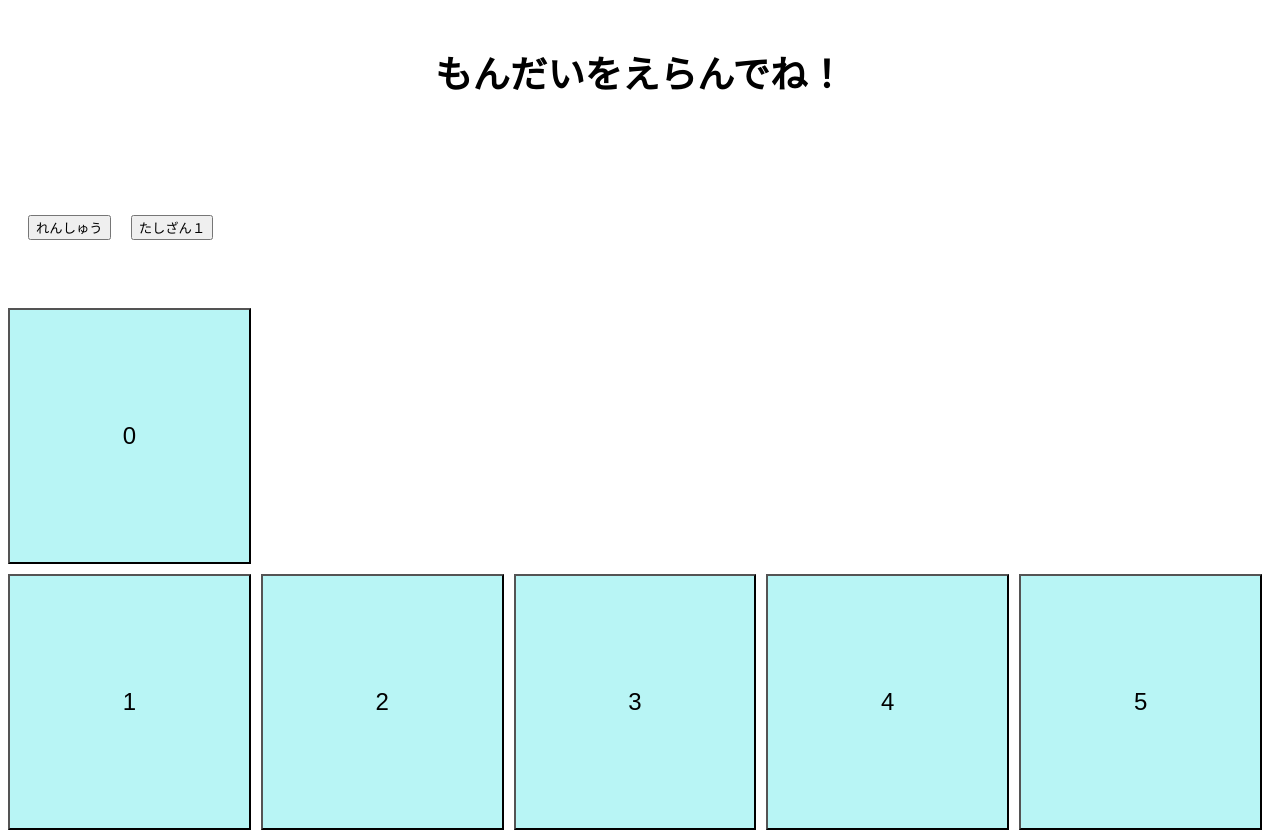
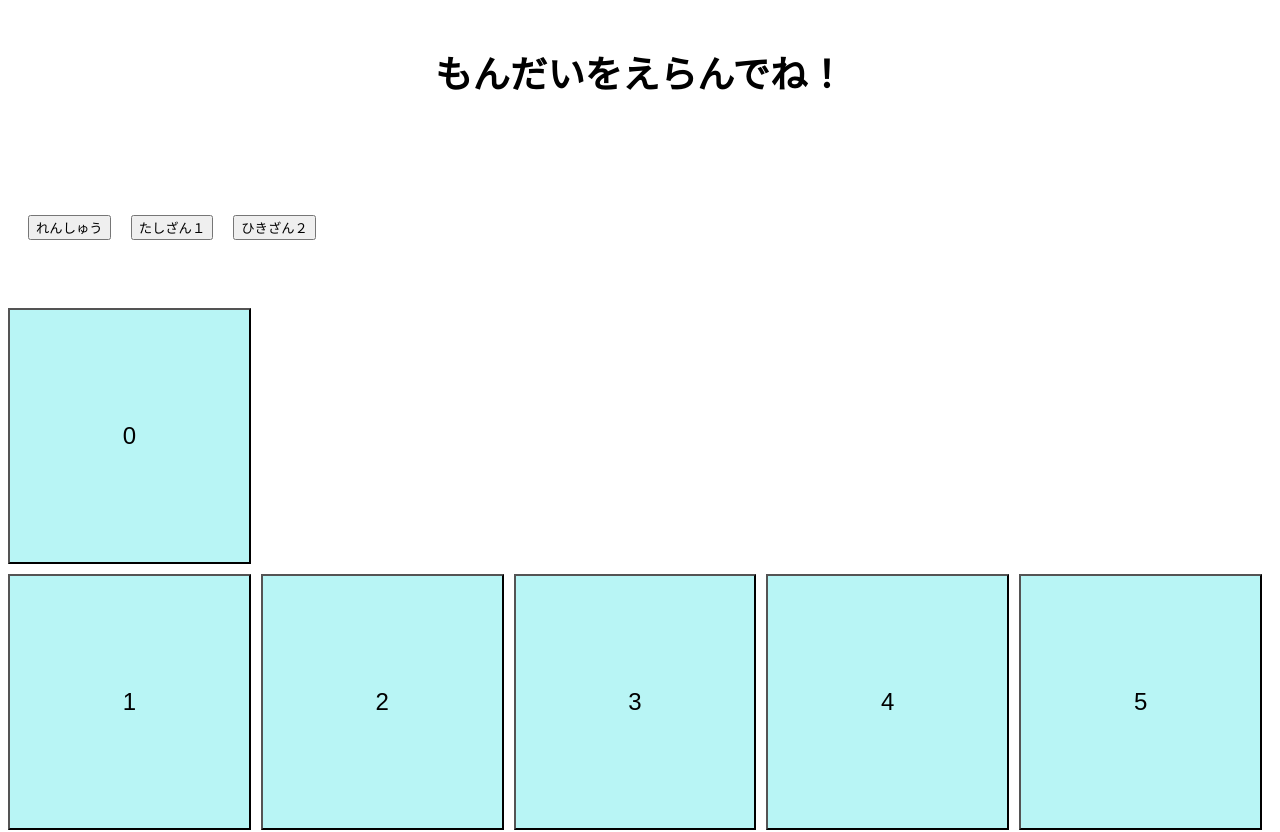
Before and after one commit to tomobou/react-calc-quiz, a React (Create React App) app: page / in a window 1280 px wide. Shown: the top 832 px of the page. Built offline with nearby package versions, Linux system fonts and the light colour scheme.

Commit message:
add hikizan

```diff
--- a/src/index.tsx
+++ b/src/index.tsx
@@ -42,7 +42,7 @@ interface QuestionerProps {
     quizs: Quiz[],
     currentQuiz?: Quiz,
     whichQuiz: number,
-    onClick: (value: string) => void
+    onClick: (value: string, quizCount?:number) => void
     wrongCount: number
 }
 
@@ -62,14 +62,14 @@ class Questioner extends React.Component<QuestionerProps> {
             )
         }else{
             return(
-                <QuizSelector onClick={(value)=>this.props.onClick(value)}></QuizSelector>
+                <QuizSelector onClick={(value,quizCount)=>this.props.onClick(value,quizCount)}></QuizSelector>
                 )
         }
     }
 }
 
 interface QuizSelectorProps {
-    onClick: (value: string) => void
+    onClick: (value: string, quizCount?:number) => void
 }
 
 class QuizSelector extends React.Component<QuizSelectorProps> {
@@ -78,10 +78,13 @@ class QuizSelector extends React.Component<QuizSelectorProps> {
             <div className="questioner">
                 <h3>もんだいをえらんでね！</h3>
                 <div className="question-content">
-                <button onClick={() => this.props.onClick("tasizan1_3")}>れんしゅう</button>
+                <button onClick={() => this.props.onClick("tasizan1",3)}>れんしゅう</button>
                 </div>
                 <div className="question-content">
-                  <button onClick={() => this.props.onClick("tasizan1_ALL")}>たしざん１</button>
+                  <button onClick={() => this.props.onClick("tasizan1")}>たしざん１</button>
+                </div>
+                <div className="question-content">
+                  <button onClick={() => this.props.onClick("hikizan2")}>ひきざん２</button>
                 </div>
             </div>
             )
@@ -162,16 +165,44 @@ interface GameStates {
     endTime?: number
 }
 
-function craeteQuizs(quizLevel: string): Array<Quiz>{
-    // 答えが10までのたしざん
-    let quizLevel1 = Array<Quiz>();
-    for(let a = 0; a < 10; a++){
-        for(let b = 0; b < 10; b++){
-            quizLevel1.push({q:`${a} + ${b} =`, a:(a+b)})
+function craeteQuizs(quizLevel: string, quizCount?:number): Array<Quiz>{
+    let quizs = Array<Quiz>();
+    if(quizLevel.startsWith("tasizan1")){
+        // 答えが10までのたしざん
+        for(let a = 0; a < 10; a++){
+            for(let b = 0; b < 10; b++){
+                quizs.push({q:`${a} + ${b} =`, a:(a+b)})
+            }
         }
+        quizs = shuffle(quizs.filter(quiz => quiz.a <= 10));
+    }else if(quizLevel.startsWith("hikizan2")){
+        // 10から0までのひきざん
+        for(let a = 0; a < 10; a++){
+            for(let b = 0; b < 10; b++){
+                quizs.push({q:`${a} - ${b} =`, a:(a-b)})
+            }
+        }
+        quizs = shuffle(quizs.filter(quiz => quiz.a >= 0));
     }
-    quizLevel1 = shuffle(quizLevel1.filter(quiz => quiz.a <= 10));
-    return quizLevel.endsWith("_3")? quizLevel1.slice(0,3):quizLevel1
+    // else if(quizLevel.startsWith("tasizan3")){
+    //     // 答えが10より大きいたしざん
+    //     for(let a = 0; a < 10; a++){
+    //         for(let b = 0; b < 10; b++){
+    //             quizs.push({q:`${a} + ${b} =`, a:(a+b)})
+    //         }
+    //     }
+    //     quizs = shuffle(quizs.filter(quiz => quiz.a > 10));
+    // }else if(quizLevel.startsWith("hikizan4")){
+    //     // 10から0までのひきざん
+    //     for(let a = 0; a < 10; a++){
+    //         for(let b = 0; b < 10; b++){
+    //             quizs.push({q:`${a} - ${b} =`, a:(a-b)})
+    //         }
+    //     }
+    //     quizs = shuffle(quizs.filter(quiz => quiz.a >= 0));
+    // }
+
+    return (quizCount) ? quizs.slice(0,Math.min(quizCount,quizs.length)) : quizs;
 }
 
 class Game extends React.Component<GameProps, GameStates> {
@@ -218,8 +249,8 @@ class Game extends React.Component<GameProps, GameStates> {
             }
         }
     }
-    handleStart(value: string){
-        const quizs = craeteQuizs(value)
+    handleStart(value: string, quizCount?:number){
+        const quizs = craeteQuizs(value, quizCount)
         this.setState(state => ({
             quizs: quizs,
             results: [],
@@ -232,7 +263,7 @@ class Game extends React.Component<GameProps, GameStates> {
     render() {
         return (
             <div className="game">
-                <Questioner quizs={this.state.quizs} currentQuiz={this.state.currentQuiz} whichQuiz={this.state.whichQuiz} onClick={(value) => this.handleStart(value)} wrongCount={this.state.wrongCount}/>
+                <Questioner quizs={this.state.quizs} currentQuiz={this.state.currentQuiz} whichQuiz={this.state.whichQuiz} onClick={(value,quizCount) => this.handleStart(value,quizCount)} wrongCount={this.state.wrongCount}/>
                 <NumberSelector onClick={(value) => this.handleSelect(value)} />
                 {this.state.endTime && <AnswerResultsView totalLapTime={this.state.endTime!! - this.state.startTime!!} results={this.state.results} />}
             </div>
```
